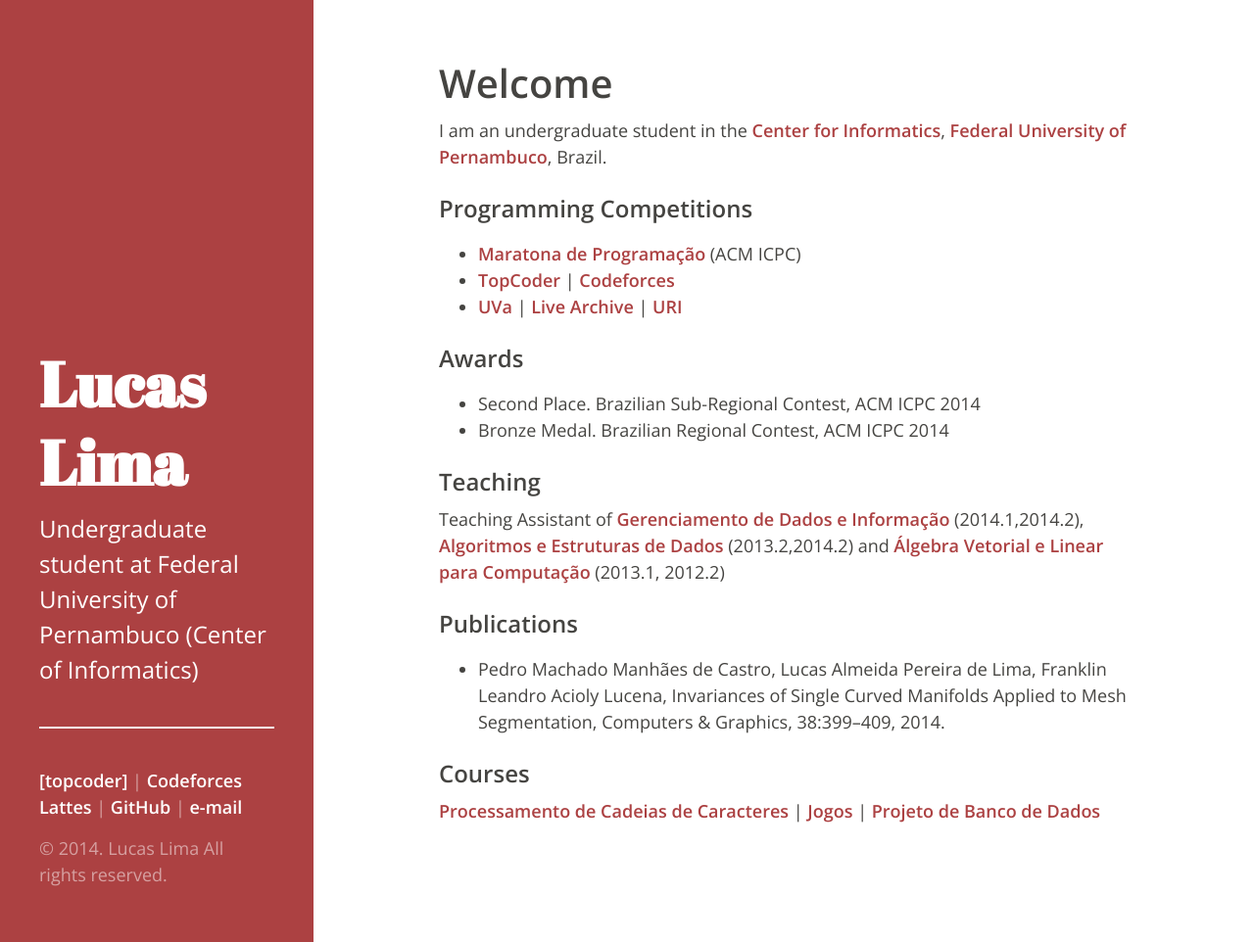
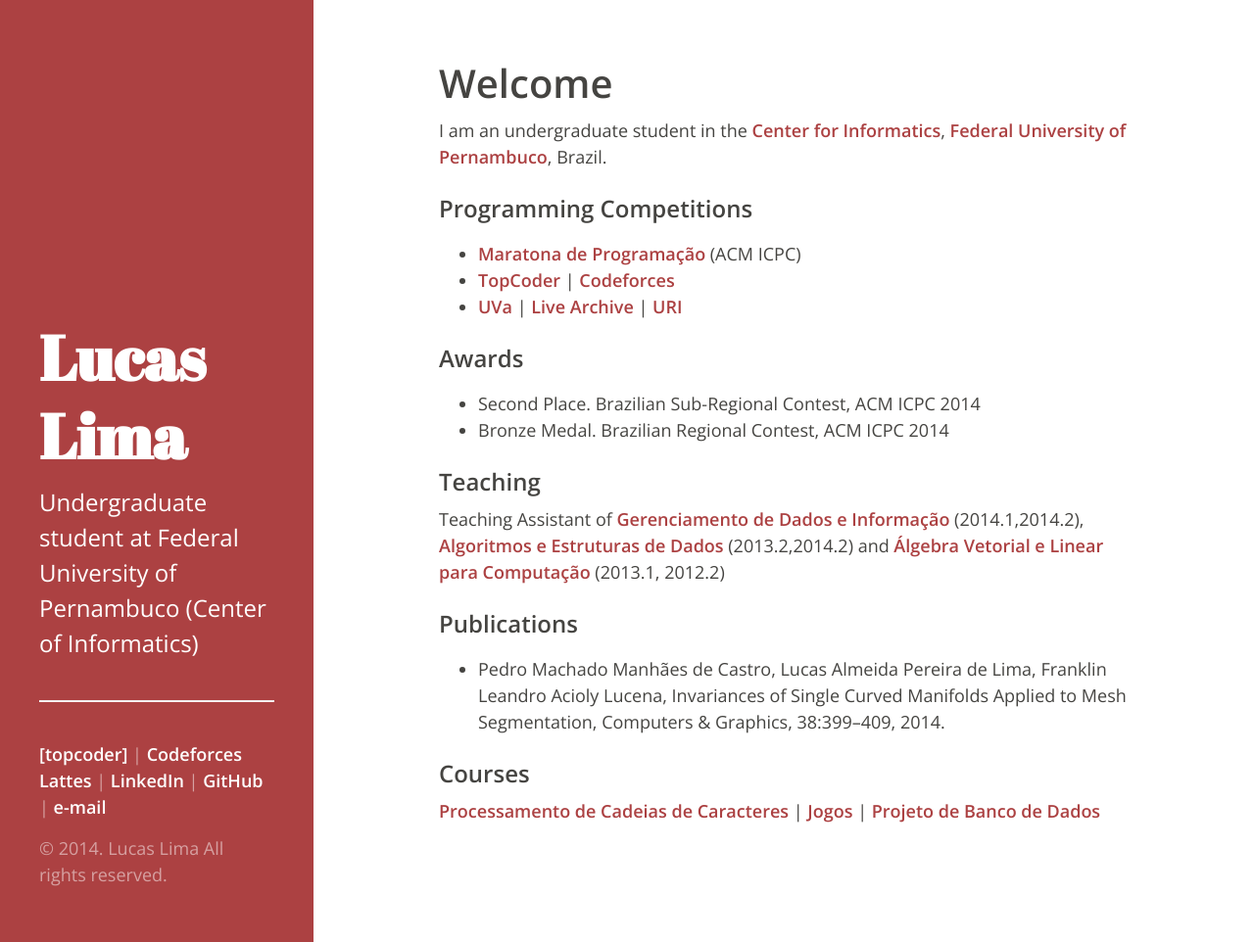
Before and after one commit to lapl/lapl.github.io, a Jekyll site: the page index.html, which Jekyll copies as it is, in a window 1280 px wide and 962 px high. Shown: the whole window at 98% size. Built offline with Jekyll 4.4.1, drawn with Linux system fonts in a browser that asks for light colours; Markdown is read by kramdown in place of the engine named in the settings.

Commit message:
Add LinkedIn

```diff
--- a/index.html
+++ b/index.html
@@ -47,6 +47,7 @@
               <a href="http://codeforces.com/profile/lucaslima">Codeforces</a>
               <li/>
               <a href="http://lattes.cnpq.br/3724038256176181">Lattes</a> |
+              <a href="https://www.linkedin.com/in/lucas-almeida-pereira-lima-16529abb">LinkedIn</a> |
               <a href="https://github.com/lapl">GitHub</a> |
               <a href="mailto:lapl@cin.ufpe.br">e-mail</a>
           </ul>
```
